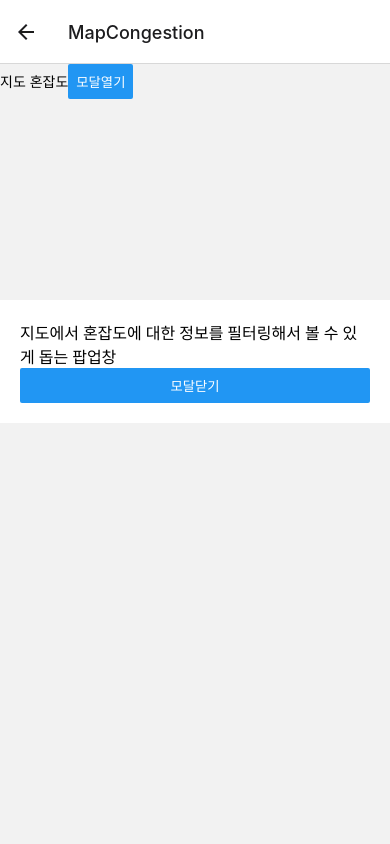
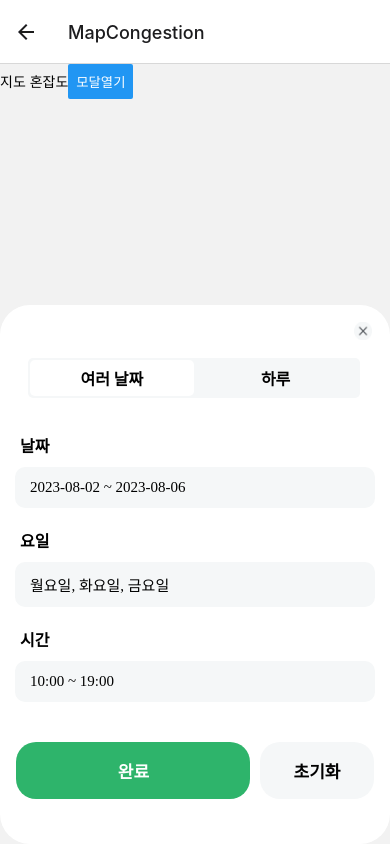
Before and after one commit to Man-ta/Manta-Front, a React Native app: screen /MapCongestion in a window 390 px wide. Both pictures are taken after a click on the button "모달열기". Built offline with nearby package versions, Linux system fonts and the light colour scheme.

Commit message:
design: MagModal 초기 디자인

```diff
--- a/screen/Home.tsx
+++ b/screen/Home.tsx
@@ -2,13 +2,14 @@ import { View, Text, StatusBar, StyleSheet, Button } from "react-native"
 import { NavigationContainer } from '@react-navigation/native';
 import { createNativeStackNavigator } from '@react-navigation/native-stack';
 
+// 홈 화면
 const Home = ({ navigation } : {navigation : any}) => {
   return (
     <>
       <View style={styles.container}>
         <Text>홈 화면임</Text>
         <StatusBar />
-        <Button title="지도 혼잡도 고" onPress={() => navigation.navigate('MapCongestion')} />
+        <Button title="장소 혼잡도 고" onPress={() => navigation.navigate('MapCongestion')} />
         <Button title="지하철 혼잡도 고" onPress={() => navigation.navigate('SubwayCongestion')} />
       </View>
     </>
--- a/screen/MapCongestion.tsx
+++ b/screen/MapCongestion.tsx
@@ -1,6 +1,7 @@
-import { View, Text, Button } from "react-native"
+import { View, Text, Button, Image } from "react-native"
 import { MapModal } from "./modal/MapModal";
 
+// 지도에 혼잡도를 보여주는 컴포넌트
 const MapCongestion = () => {
   return (
     <>
--- a/screen/SubwayCongestion.tsx
+++ b/screen/SubwayCongestion.tsx
@@ -2,6 +2,7 @@ import { View, Text } from "react-native"
 import { SubwayModal } from "./modal/SubwayModal";
 import { SubwayDetail } from "./modal/SubwayDetail";
 
+// 지하철의 모든 노선을 보여주는 컴포넌트
 const SubwayCongestion = () => {
   return (
     <>
--- a/screen/modal/MapModal.tsx
+++ b/screen/modal/MapModal.tsx
@@ -1,6 +1,7 @@
 import { useState } from "react";
-import { View, Text, Modal, Button, StyleSheet } from "react-native"
+import { View, Text, Modal, Button, StyleSheet, Pressable, Image } from "react-native"
 
+// 지도에서 혼잡도에 대한 정보를 필터링해서 볼 수 있도록 하는 컴포넌트
 const MapModal = () => {
 
   const [modalVisible, setModalVisible] = useState<boolean>(false);  // 모달의 초기 상태를 false로 설정하여 보이지 않게 함
@@ -10,27 +11,240 @@ const MapModal = () => {
   }
 
   return (
-    <>
       <View>
         <Button title="모달열기" onPress={toggleModal} />
-        <Modal animationType="none" transparent={true} visible={modalVisible} onRequestClose={() => setModalVisible(false)}>
+      <Modal animationType="slide" transparent={true} visible={modalVisible} onRequestClose={() => setModalVisible(false)}>
+        <View style={styles.modalConatiner}>
+
           <View style={styles.modal}>
-            <Text>
-              지도에서 혼잡도에 대한 정보를 필터링해서 볼 수 있게 돕는 팝업창
-            </Text>
-            <Button title="모달닫기" onPress={toggleModal} />
+
+            <View style={styles.header}>
+              <Pressable onPress={toggleModal} style={styles.closeButton}>
+                <Image source={require('../../assets/images/close-icon.png')} style={styles.closeIcon} />
+
+              </Pressable>
+
+              <View style={styles.dayView}>
+                <View style={styles.manyDaysSection}>
+                  <Text style={styles.manyDays}>여러 날짜</Text>
+                </View>
+                <View style={styles.oneDaySection}>
+                  <Text style={styles.oneDay}>하루</Text>
+                </View>
+              </View>
+            </View>
+
+            <View style={styles.contents}>
+              <View style={styles.dateView}>
+                <Text style={styles.date}>날짜</Text>
+                <Text style={styles.selectedDate}>
+                  2023-08-02 ~ 2023-08-06
+                </Text>
+              </View>
+
+              <Text style={styles.dotw}>요일</Text>
+              <Text style={styles.selectedDotw}>
+                월요일, 화요일, 금요일
+              </Text>
+
+              <Text style={styles.hour}>시간</Text>
+              <Text style={styles.selectedHour}>
+                10:00 ~ 19:00
+              </Text>
+            </View>
+
+            <View style={styles.footer}>
+              <View style={styles.check_view}>
+                <Pressable onPress={toggleModal} style={styles.confirmButton}>
+                  <Text style={styles.confirm}>완료</Text>
+                </Pressable>
+                <Pressable style={styles.resetButton}>
+                  <Text style={styles.reset}>초기화</Text>
+                </Pressable>
+              </View>
+            </View>
+
           </View>
+        </View>
         </Modal>
-      </View>
-    </>
+    </View>
   )
 }
 
 const styles = StyleSheet.create({
+  modalConatiner: {
+    flex: 1,
+    justifyContent: 'flex-end',
+    alignItems: 'center'
+  },
   modal: {
     backgroundColor: 'white',
-    padding: 20,
-    marginTop: 300
+    width: '100%',
+    borderRadius: 30,
+  },
+  header: {
+    flexDirection: 'row',
+    marginTop: 43,
+    height: 60,
+  },
+  closeButton: {
+    position: 'absolute',
+    width: 18,
+    height: 18,
+    right: 8,
+    bottom: 33,
+  },
+  closeIcon: {
+    width: 18,
+    height: 18,
+    right: 10,
+    bottom: 35,
+  },
+  dayView: {
+    flexDirection: 'row',
+    justifyContent: 'center',
+    borderRadius: 5,
+    padding: 2,
+    margin: 10,
+    marginLeft: 28,
+    backgroundColor: '#f5f7f8',
+    borderColor: '#f5f7f8',
+    overflow: 'hidden',
+    width: '85%'
+  },
+  manyDaysSection: {
+    flex: 1,
+    alignItems: 'center',
+    justifyContent: 'center',
+    borderRadius: 5,
+    backgroundColor: 'white',
+    borderColor: '#f5f7f8',
+    overflow: 'hidden',
+  },
+  manyDays: {
+    fontSize: 16,
+    fontWeight: 'bold',
+  },
+  oneDaySection: {
+    flex: 1,
+    alignItems: 'center',
+    justifyContent: 'center',
+  },
+  oneDay: {
+    fontSize: 16,
+    fontWeight: "bold",
+  },
+  contents: {
+    flexDirection: 'column',
+    marginTop: 5,
+  },
+  dateView: {
+    marginTop: 10
+  },
+  date: {
+    fontSize: 16,
+    alignItems: 'flex-start',
+    paddingLeft: 20,
+    paddingTop: 10,
+    fontWeight: 'bold',
+  },
+  selectedDate: {
+    fontSize: 15,
+    borderRadius: 10,
+    padding: 12,
+    paddingLeft: 15,
+    margin: 10,
+    marginLeft: 15,
+    marginRight: 15,
+    backgroundColor: '#f5f7f8',
+    borderColor: '#f5f7f8',
+    overflow: 'hidden'
+  },
+  dotw: {
+    fontSize: 16,
+    alignItems: 'flex-start',
+    paddingLeft: 20,
+    paddingTop: 10,
+    fontWeight: 'bold',
+  },
+  selectedDotw: {
+    fontSize: 15,
+    borderRadius: 10,
+    padding: 12,
+    paddingLeft: 15,
+    margin: 10,
+    marginLeft: 15,
+    marginRight: 15,
+    backgroundColor: '#f5f7f8',
+    borderColor: '#f5f7f8',
+    overflow: 'hidden'
+  },
+  hour: {
+    fontSize: 16,
+    alignItems: 'flex-start',
+    paddingLeft: 20,
+    paddingTop: 10,
+    fontWeight: 'bold',
+  },
+  selectedHour: {
+    fontSize: 15,
+    borderRadius: 10,
+    padding: 12,
+    paddingLeft: 15,
+    margin: 10,
+    marginLeft: 15,
+    marginRight: 15,
+    backgroundColor: '#f5f7f8',
+    borderColor: '#f5f7f8',
+    overflow: 'hidden'
+  },
+  footer: {
+    flexDirection: 'row',
+    paddingTop: 30,
+    paddingBottom: 45,
+  },
+  check_view: {
+    flex: 1,
+    alignItems: 'center',
+    justifyContent: 'center',
+    flexDirection: 'row',
+  },
+  confirmButton: {
+    backgroundColor: '#2EB46B',
+    width:'60%',
+    padding: 16,
+    marginRight: 10,
+    borderRadius: 20,
+    borderColor: '#2EB46B',
+  },
+  confirm: {
+    fontSize: 17,
+    fontWeight: 'bold',
+    color: 'white',
+    flex: 1,
+    justifyContent: 'center',
+    textAlign: 'center'
+  },
+  resetButton: {
+    width: '29%',
+    padding: 16,
+    borderRadius: 20,
+    backgroundColor: '#f5f7f8',
+  },
+  reset: {
+    fontSize: 17,
+    fontWeight: 'bold',
+    color: 'black',
+    justifyContent: 'center',
+    textAlign: 'center'
+  },
+  btn: {
+    position: 'absolute',
+    top: -100,
+    left: 200,
+    borderWidth: 1,
+    borderColor: 'black',
+    width: 80,
   }
 });
 
--- a/screen/modal/SubwayDetail.tsx
+++ b/screen/modal/SubwayDetail.tsx
@@ -1,6 +1,7 @@
 import { useState } from "react";
 import { View, Text, Button, Modal, StyleSheet } from "react-native"
 
+// 특정 지하철역을 클릭하면 해당 지하철역의 상세정보를 화면 하단에 보여주는 컴포넌트
 const SubwayDetail = () => {
 
   const [modalVisible, setModalVisible] = useState<boolean>(false);  // 모달의 초기 상태를 false로 설정하여 보이지 않게 함
--- a/screen/modal/SubwayModal.tsx
+++ b/screen/modal/SubwayModal.tsx
@@ -1,6 +1,7 @@
 import { useState } from "react";
 import { View, Text, Button, Modal, StyleSheet } from "react-native"
 
+// 열차의 각 칸의 혼잡도에 대한 정보를 보여줄 컴포넌트
 const SubwayModal = () => {
 
   const [modalVisible, setModalVisible] = useState<boolean>(false);  // 모달의 초기 상태를 false로 설정하여 보이지 않게 함
--- a/store.ts
+++ b/store.ts
@@ -14,7 +14,7 @@ const name = createSlice({
   // 리듀서 안에 state와 관련된 함수 작성(여러 개 가능)
   reducers: {
     setName(state, action) {  // state = state 그 자체, action = 파라미터
-      return action.payload;  // setname 함수에 들어온 파라미터로 name state를 변경
+      return action.payload;  // setName 함수에 들어온 파라미터로 name state를 변경
     }
   }
 })
```
Also changed, not shown: package.json (+5 -2 lines), assets/images/close-icon.png (added), 1 other file (tests, documents, lock files or other folders).
